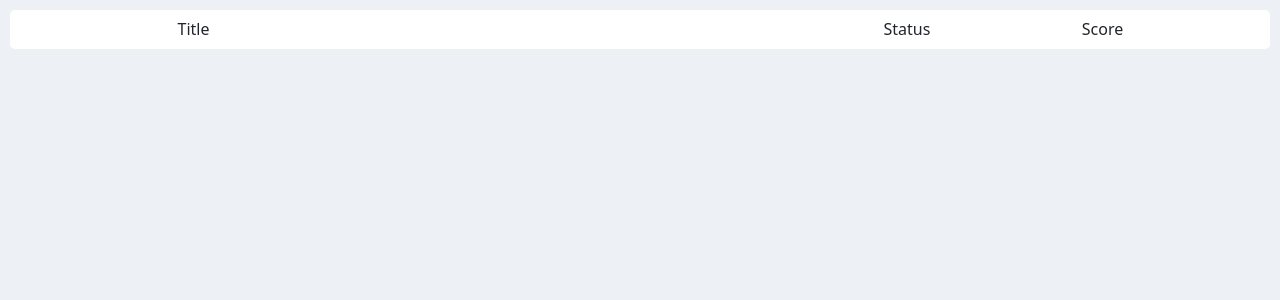
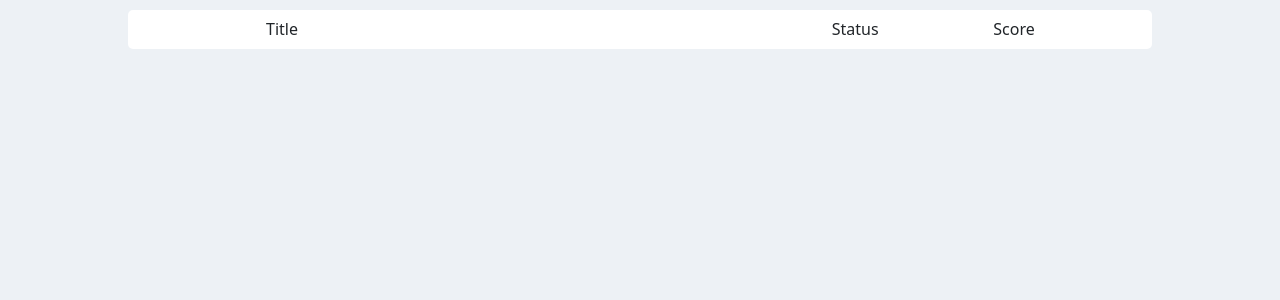
Before and after one commit to chaitanya-Uike/movieslimbo, a Django app: page /profile/admin/ in a window 1280 px wide. Shown: the part 56-356 px from the top of the page. Run offline with Django 3.2, Linux system fonts and the light colour scheme; data comes from the database, SQL or seed files in the repository; both versions use the stored data as it was after the commit.

Commit message:
minor ui changes

```diff
--- a/app/static/css/profile.css
+++ b/app/static/css/profile.css
@@ -1,3 +1,11 @@
+.list-container{
+    width: 100%;
+    display: flex;
+    flex-direction: column;
+    justify-content: center;
+    align-items: center;
+}
+
 body{
     background-color: #EDF1F5;
 }
@@ -14,6 +22,7 @@
     grid-gap:5px;
     align-items: center;
     background-color: white;
+    width: 80%;
     margin: 10px;
     padding: 10px;
     border-radius: 5px;
```
Also changed, not shown: app/templates/app/search.html (deleted, +0 -23 lines), db.sqlite3.
